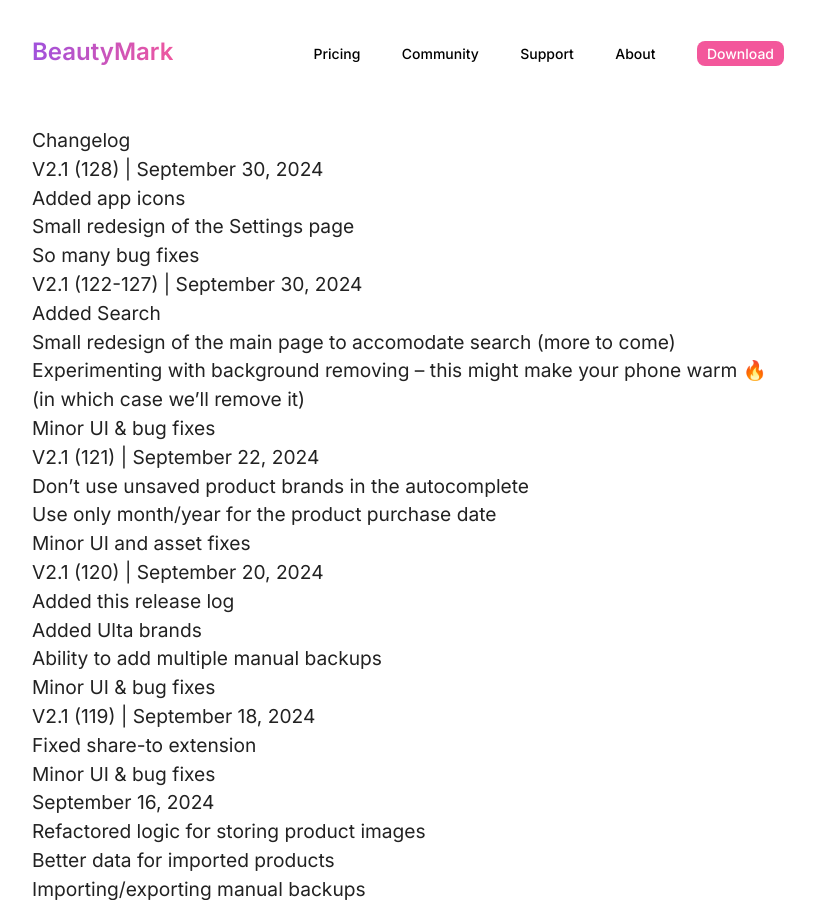
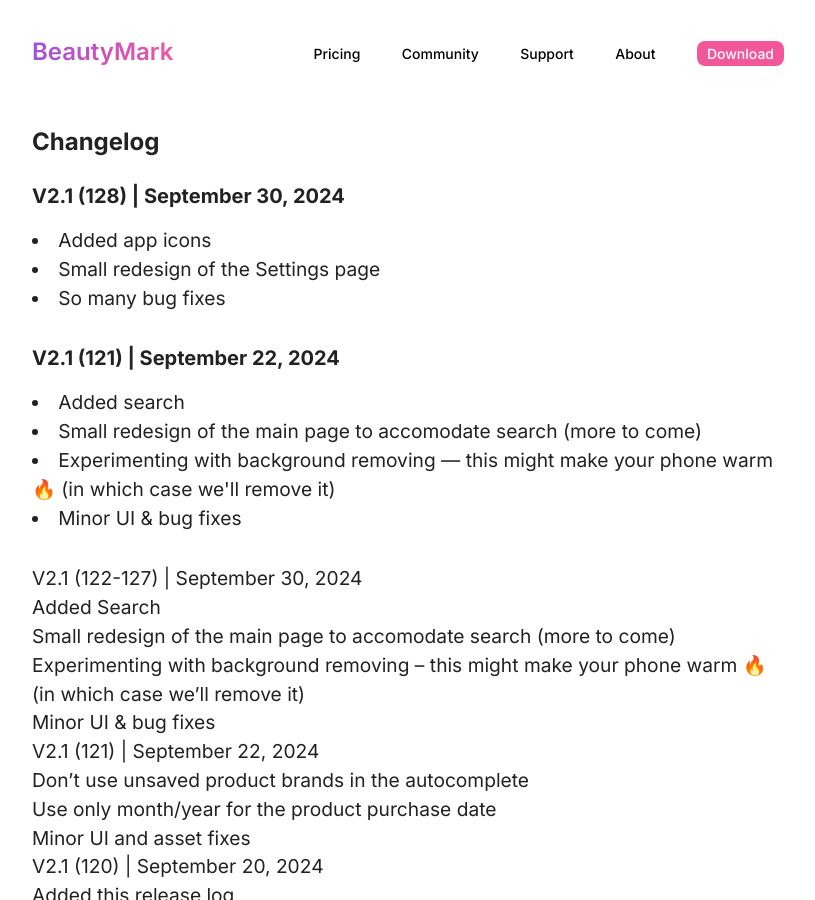
Before and after one commit to BeautyMarkApp/website, a Jekyll site: the page built from _posts/2024-10-08-Changelog.md, in a window 1280 px wide and 900 px high. Shown: the whole window, without its empty margins (232-1047 px from the left). Built offline with Jekyll 4.4.1, drawn with Linux system fonts in a browser that asks for light colours; nearby versions of some CDN libraries.

Commit message:
Update 2024-10-08-Changelog.md

```diff
--- a/_posts/2024-10-08-Changelog.md
+++ b/_posts/2024-10-08-Changelog.md
@@ -4,13 +4,26 @@
 permalink: /changelog/
 ---
 
-# Changelog
+<h1 class="pb-6 text-2xl font-bold">Changelog</h1>
 
-### V2.1 (128) | September 30, 2024
+<div class="pb-8">
+  <div class="text-xl font-bold pb-4">V2.1 (128) | September 30, 2024</div>
+  <ul class="list-disc list-inside">
+    <li>Added app icons</li>
+    <li>Small redesign of the Settings page</li>
+    <li>So many bug fixes</li>
+  </ul>
+</div>
 
-- Added app icons
-- Small redesign of the Settings page
-- So many bug fixes
+<div class="pb-8">
+  <div class="text-xl font-bold pb-4">V2.1 (121) | September 22, 2024</div>
+  <ul class="list-disc list-inside">
+    <li>Added search</li>
+    <li>Small redesign of the main page to accomodate search (more to come)</li>
+    <li>Experimenting with background removing — this might make your phone warm 🔥 (in which case we'll remove it)</li>
+    <li>Minor UI & bug fixes</li>
+  </ul>
+</div>
 
 ### V2.1 (122-127) | September 30, 2024
 
```
